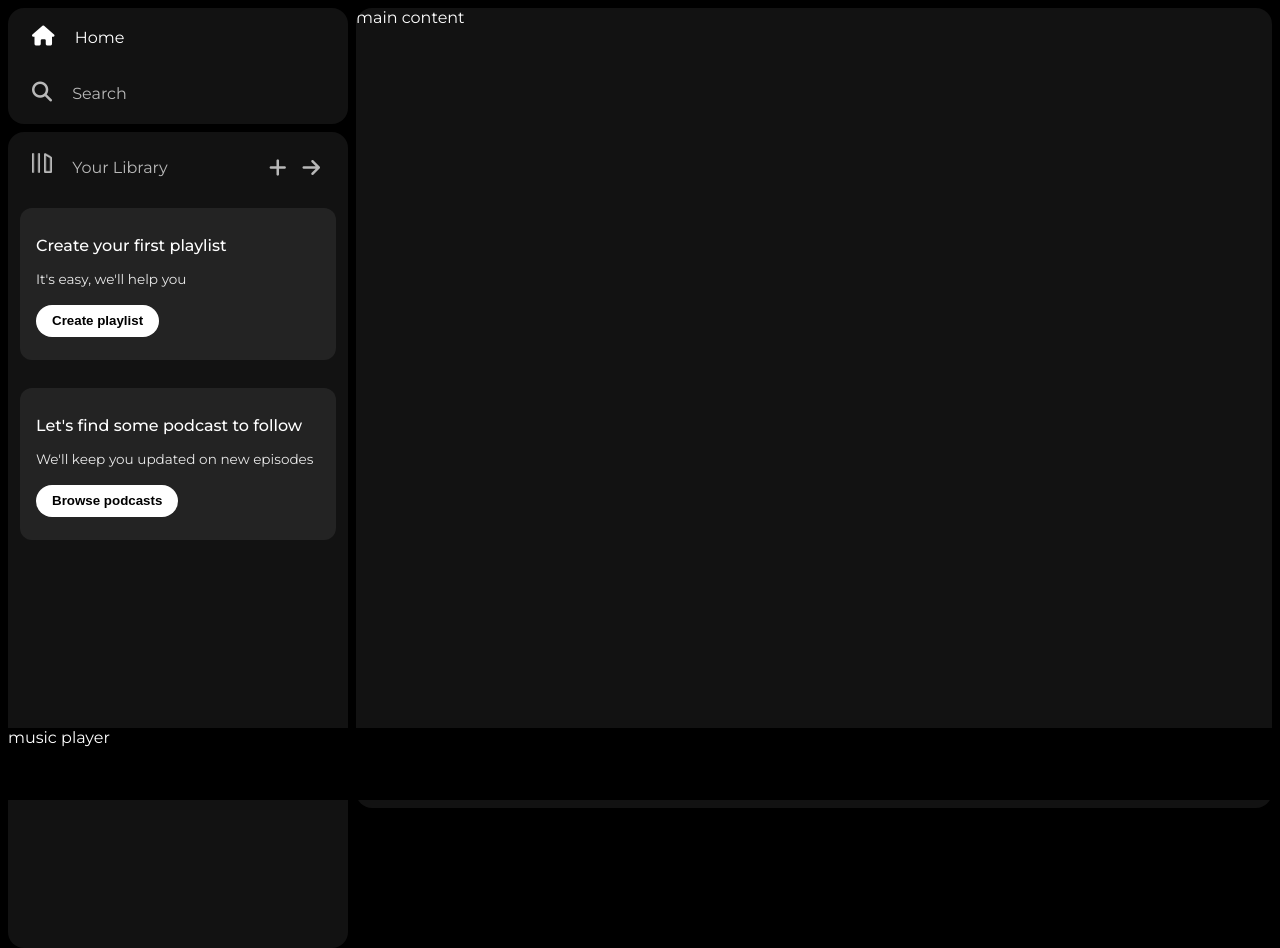
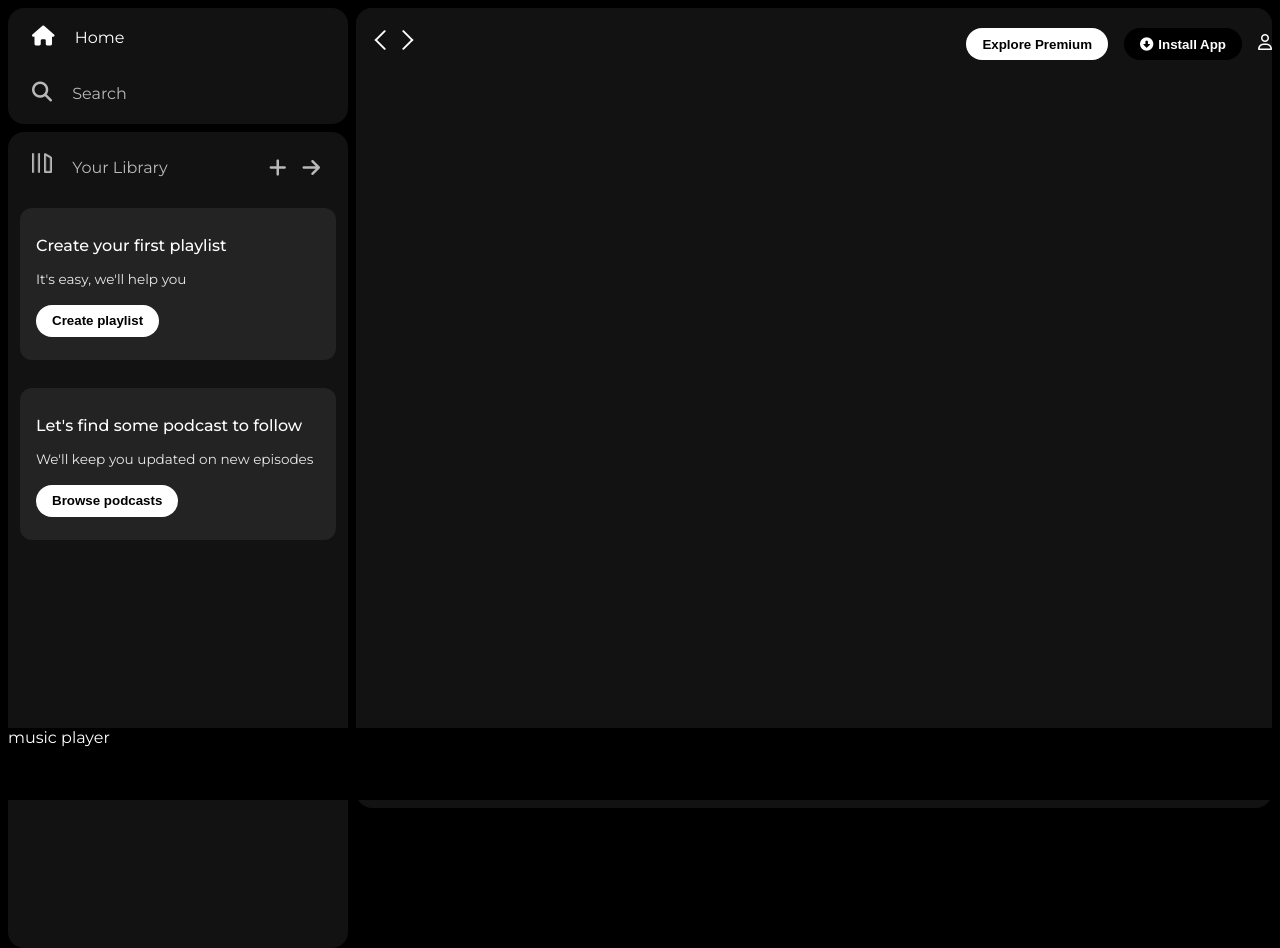
Before and after one commit to smb-lemon/spotify-clone, a plain HTML site: page index.html in a window 1280 px wide. Drawn offline with Linux system fonts and the light colour scheme.

Commit message:
feat: added sticky-nav to main-content div

```diff
--- a/index.html
+++ b/index.html
@@ -49,7 +49,20 @@
                 </div>
             </div>
         </div>
-        <div class="main-content">main content</div>
+        <div class="main-content">
+            <div class="sticky-nav">
+                <div class="sticky-nav-icons">
+                    <img src="./assets/backward_icon.png" alt="">
+                    <img src="./assets/forward_icon.png" class="hide">
+                </div>
+                <div class="sticky-nav-options">
+                    <button class="bedge nav-item hide">Explore Premium</button>
+                    <button class="bedge nav-item dark-bedge"><i class="fa-solid fa-circle-down" style="margin-right: 5px;"></i>Install App</button>
+                    <i class="fa-regular fa-user nav-item"></i>
+                </div>
+            </div>
+            <div class="cards"></div>
+        </div>
         <div class="music-player">music player</div>
     </div>
 </body>
--- a/style.css
+++ b/style.css
@@ -117,3 +117,37 @@ a {
     height: 2rem;
     width: fit-content;
 }
+.dark-bedge {
+    background-color: black;
+    color: white;
+}
+.sticky-nav {
+    position: sticky;
+    top: 0;
+    background-color: #121212;
+    display: flex;
+    justify-content: space-between;
+    align-items: center;
+    padding: 1rem 0 1rem 0;
+}
+
+.sticky-nav-icons {
+    margin-left: 0.75rem;
+}
+
+.sticky-nav-options {
+    display: flex;
+    justify-content: center;
+    align-items: center;
+
+}
+
+.nav-item {
+    margin-left: 1rem;
+}
+
+@media (max-width: 1000px) {
+    .hide {
+        display: none;
+    }
+}
```
